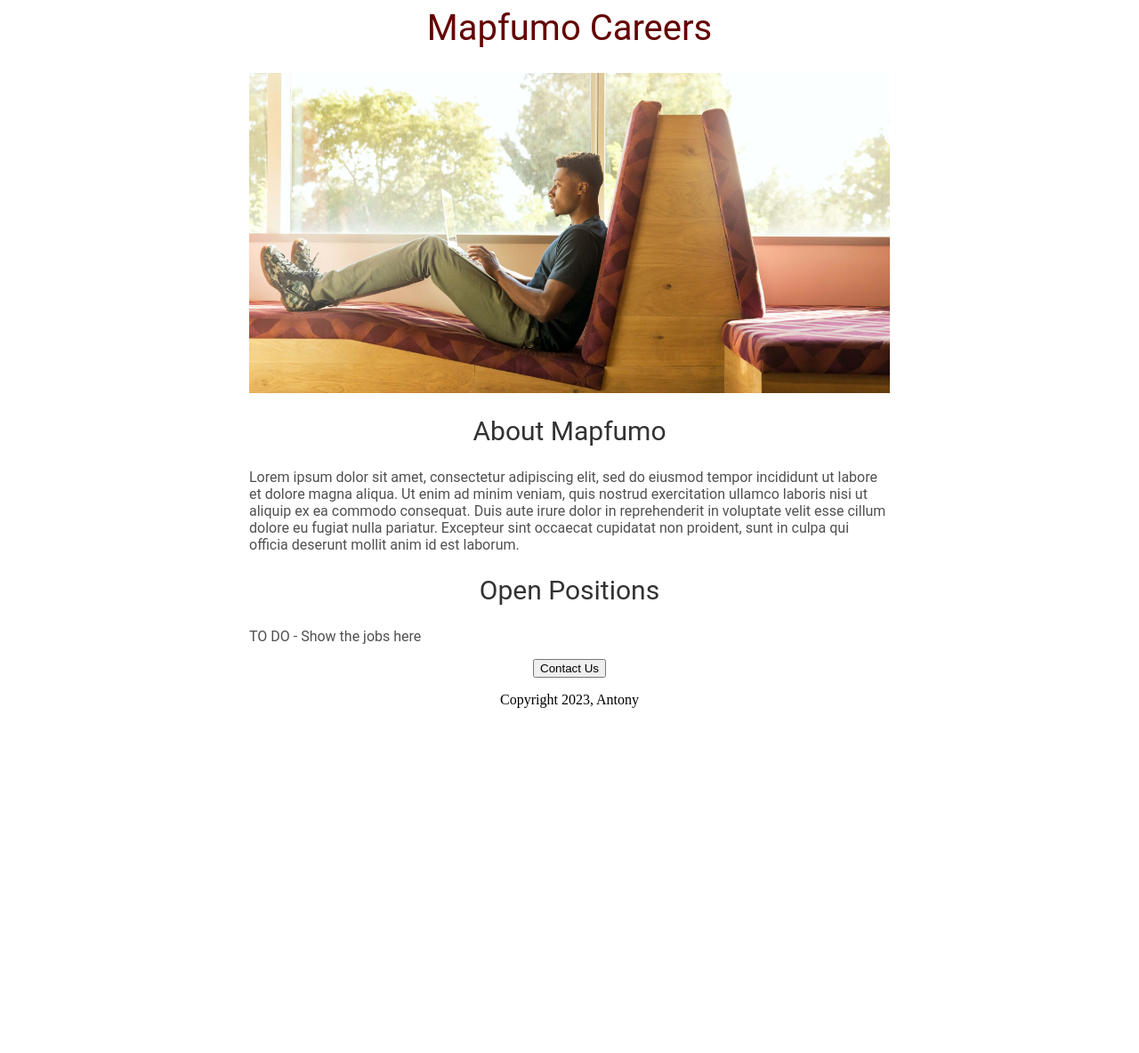
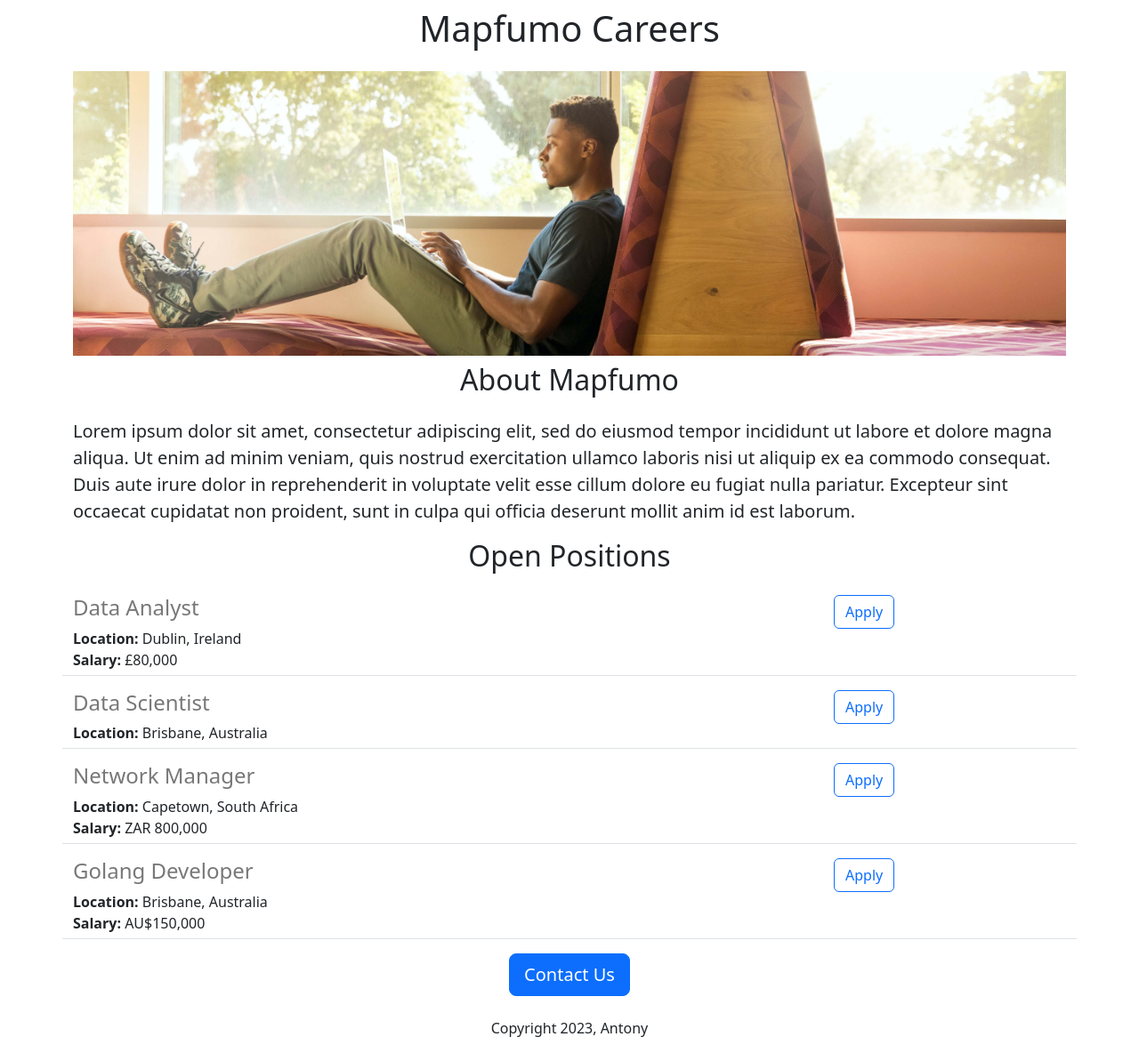
Before and after one commit to mapfumo/jovian-careers-website, a Flask app: page / in a window 1280 px wide. Shown: the whole page at 89% size. Before the commit the page ends 796 px from the top, so only its background shows below. Run offline with Flask 2, Linux system fonts and the light colour scheme.

Commit message:
Added dynamic data and API route

```diff
--- a/app.py
+++ b/app.py
@@ -1,12 +1,42 @@
-from flask import Flask, render_template
+from flask import Flask, render_template, jsonify, make_response
 
 app = Flask(__name__)
 
+JOBS = [{
+  'id': 1,
+  'title': "Data Analyst",
+  'location': 'Dublin, Ireland',
+  'salary': '£80,000'
+}, {
+  'id': 2,
+  'title': "Data Scientist",
+  'location': 'Brisbane, Australia',
+}, {
+  'id': 3,
+  'title': "Network Manager",
+  'location': 'Capetown, South Africa',
+  'salary': 'ZAR 800,000'
+}, {
+  'id': 4,
+  'title': "Golang Developer",
+  'location': 'Brisbane, Australia',
+  'salary': 'AU$150,000'
+}]
+
+
 @app.route("/")
 def hello_world():
-  return render_template("home.html")
+  return render_template("home.html", jobs=JOBS, company_name="Mapfumo")
+
+
+@app.route("/api/jobs")
+def list_jobs():
+  #response = make_response(jsonify(JOBS))
+  #response.headers["Content-Type"] = "application/json"
+  #return response
+  return jsonify(JOBS)
 
 
 print(__name__)
-if __name__=="__main__":
+if __name__ == "__main__":
   app.run(host='0.0.0.0', debug=True)
--- a/templates/home.html
+++ b/templates/home.html
@@ -1,53 +1,34 @@
 <html>
 <head>
+    <meta charset="utf-8">
+    <meta name="viewport" content="width=device-width, initial-scale=1">
   <title>Mapfumo Careers Website</title>
-  <style>
-    h1{
-      font-size: 40px;
-      font-family: Roboto;
-      font-weight: normal;
-      color: rgb(100,0,0);
-      text-align: center;
-    }
-
-    h2{
-      font-size: 30px;
-      font-family: Roboto;
-      font-weight: normal;
-      color: rgb(50,50,50);
-      text-align: center;
-    }
-
-    .bodytext {
-      font-family: Roboto;
-      color: rgb(80,80,80);
-    }
-
-    #banner {
-      width: 100%;
-      height: 360px;
-      object-fit: cover;
-    }
-
-    #container {
-      max-width: 720px;
-      margin: 0 auto;
-    }
-
-  </style>
+  <link href="https://cdn.jsdelivr.net/npm/bootstrap@5.2.3/dist/css/bootstrap.min.css" rel="stylesheet" integrity="sha384-rbsA2VBKQhggwzxH7pPCaAqO46MgnOM80zW1RWuH61DGLwZJEdK2Kadq2F9CUG65" crossorigin="anonymous">
   <link rel="shortcut icon" href="{{url_for('static', filename='favicon.ico') }}">
+<style>
+  #banner{
+    height: 320px;
+    width: 100%;
+    object-fit: cover;
+  }
+</style>
 </head>
   <body>
-    <div id="container">
-    <h1>Mapfumo Careers</h1>
-    <img id="banner" src="static/banner.jpg" align="center">
-    <h2>About Mapfumo</h2>
-    <p class="bodytext">Lorem ipsum dolor sit amet, consectetur adipiscing elit, sed do eiusmod tempor incididunt ut labore et dolore magna aliqua. Ut enim ad minim veniam, quis nostrud exercitation ullamco laboris nisi ut aliquip ex ea commodo consequat. Duis aute irure dolor in reprehenderit in voluptate velit esse cillum dolore eu fugiat nulla pariatur. Excepteur sint occaecat cupidatat non proident, sunt in culpa qui officia deserunt mollit anim id est laborum.
+    <div class="container">
+       <h1 class="text-center mt-2 mb-4">{{company_name}} Careers</h1>
+     <img class="img-fluid" id="banner" src="static/banner.jpg">
+
+    <h2 class="text-center mt-2 mb-4">About Mapfumo</h2>
+    <p class="lead">Lorem ipsum dolor sit amet, consectetur adipiscing elit, sed do eiusmod tempor incididunt ut labore et dolore magna aliqua. Ut enim ad minim veniam, quis nostrud exercitation ullamco laboris nisi ut aliquip ex ea commodo consequat. Duis aute irure dolor in reprehenderit in voluptate velit esse cillum dolore eu fugiat nulla pariatur. Excepteur sint occaecat cupidatat non proident, sunt in culpa qui officia deserunt mollit anim id est laborum.
     </p>
-    <h2>Open Positions</h2>
-    <p class="bodytext"> TO DO - Show the jobs here</p>
-      <div style="text-align:center;"><button>Contact Us</button>
-      <p>Copyright 2023, Antony</p>
+    <h2 class="text-center mt-2 mb-4">Open Positions</h2>
+    <div>
+      {% for job in jobs %}
+        {% include 'jobitem.html' %}
+      {% endfor %}
+    </div>
+      <div class="text-center"><button type="button" class="btn btn-primary btn-lg">Contact Us</button>
+      <p class="text-center mt-4">Copyright 2023, Antony</p>
       </div>
       </div>
   </body>
--- /dev/null
+++ b/templates/jobitem.html
@@ -0,0 +1,14 @@
+<div class="border-bottom row" style="margin-bottom:16px; padding-bottom:5px;">
+  <div class="col-9">
+    <h4 style="color:rgb(120,120,120); margin-bottom:8px;">
+      {{job['title']}}
+    </h4>
+    <div><b>Location: </b>{{job['location']}}</div>
+    {% if 'salary' in job %}
+    <div><b>Salary: </b>{{job['salary']}}</div>
+    {% endif %}
+  </div>
+  <div class="col-3">
+    <button type="button" class="btn btn-outline-primary">Apply</button>
+  </div>
+</div>
```
